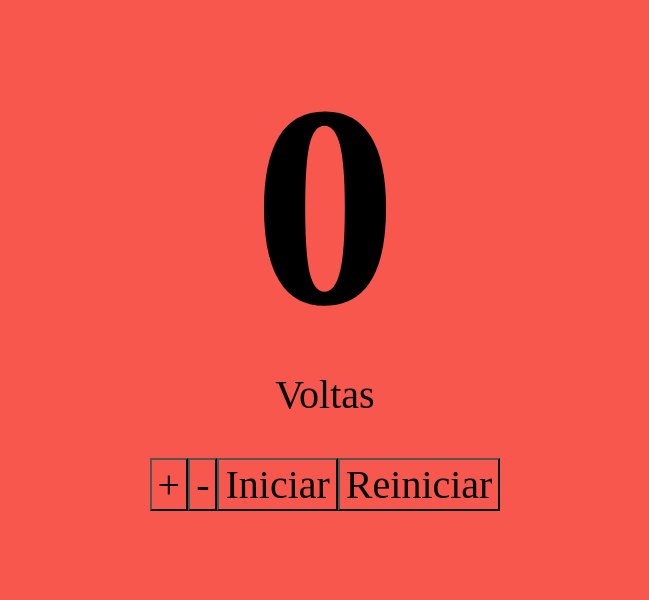
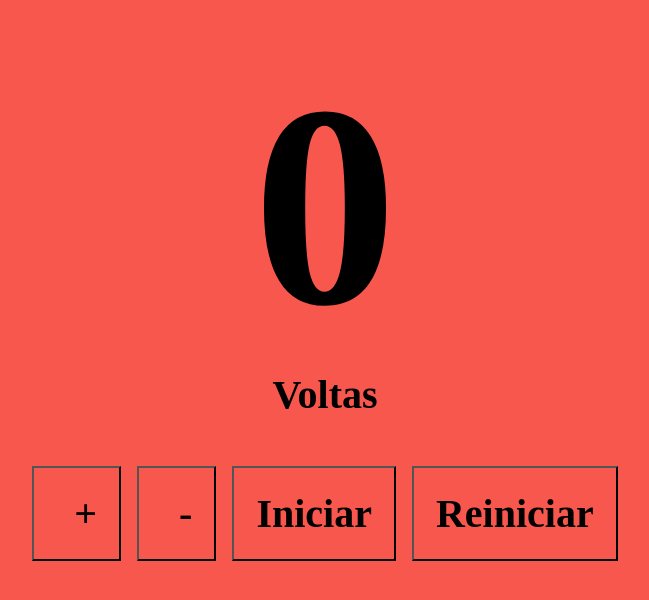
Before and after one commit to felipe-programador-18/Contador-de-volta-react.js, a React (Create React App) app in the folder myapp/: page / in a window 1280 px wide. Shown: the top 600 px of the page, without its empty margins (315-964 px from the left). Built offline with nearby package versions, Linux system fonts and the light colour scheme; a web font is replaced by a local one.

Commit message:
c1- finnaly project react and modify style

```diff
--- a/myapp/src/App.js
+++ b/myapp/src/App.js
@@ -48,8 +48,8 @@
   return (
     <div>
    <MostrarVolta voltas= {NumerVolta}/>
-   <Button text='+' onClick={increment} />
-   <Button text='-' onClick={decrement} />
+   <Button text='+' className='big' onClick={increment} />
+   <Button text='-' className='morebig' onClick={decrement} />
 
    {
      NumerVolta > 0 &&
--- a/myapp/src/button.js
+++ b/myapp/src/button.js
@@ -1,6 +1,6 @@
 import React from "react";
 
 // here i show my props abuot button!!!
-const Button = (props) => <button onClick={props.onClick}> {props.text}</button>
-
+const Button = (props) => <button {...props}> {props.text}</button>
+// when i use in the ...props i can adding class name css to modify!!
 export default Button
--- a/myapp/src/style.css
+++ b/myapp/src/style.css
@@ -10,7 +10,26 @@
     color:black;
 }
 
+
+p{
+ font-weight: bold;
+}
+
 .voltas{
     font-size: 288px;
     font-weight: bold;
 }
+
+button{
+    font-weight: bold;
+    padding: 22px;
+    margin: 8px;
+}
+
+.big{
+  padding-left: 40px;
+}
+
+.morebig{
+padding-left: 40px;
+}
```
